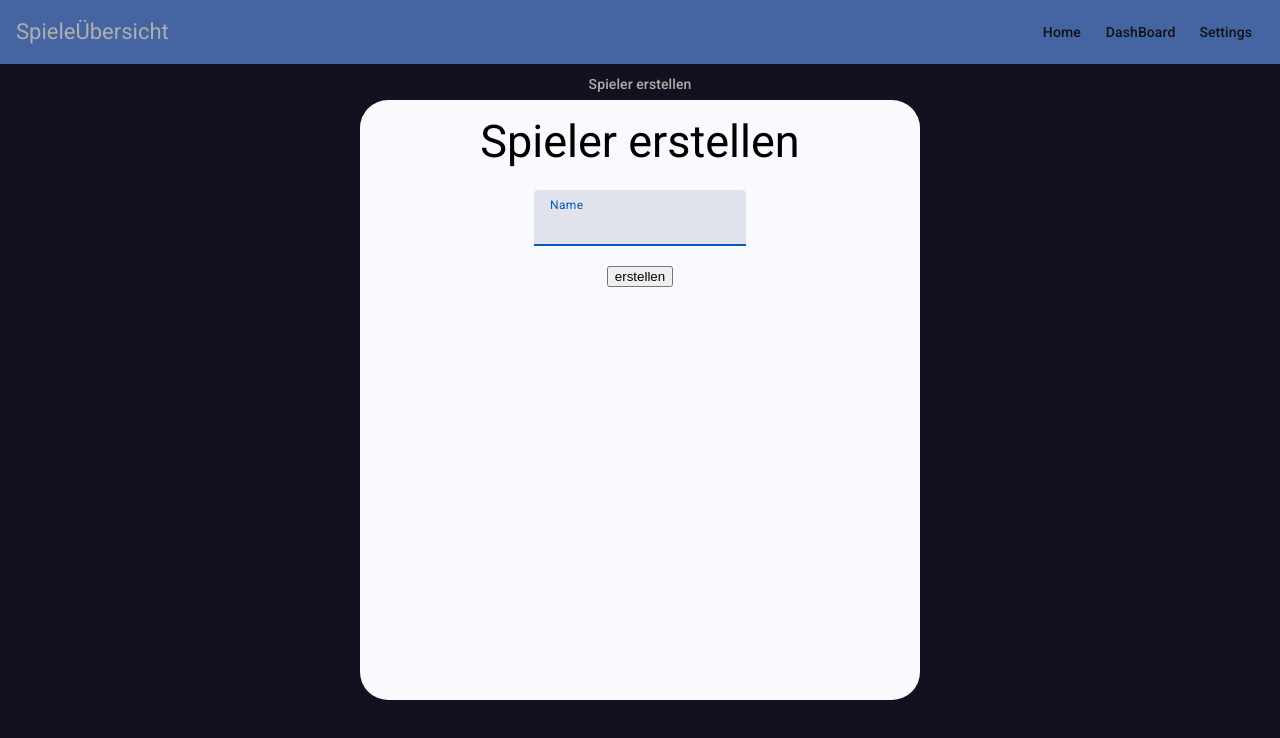
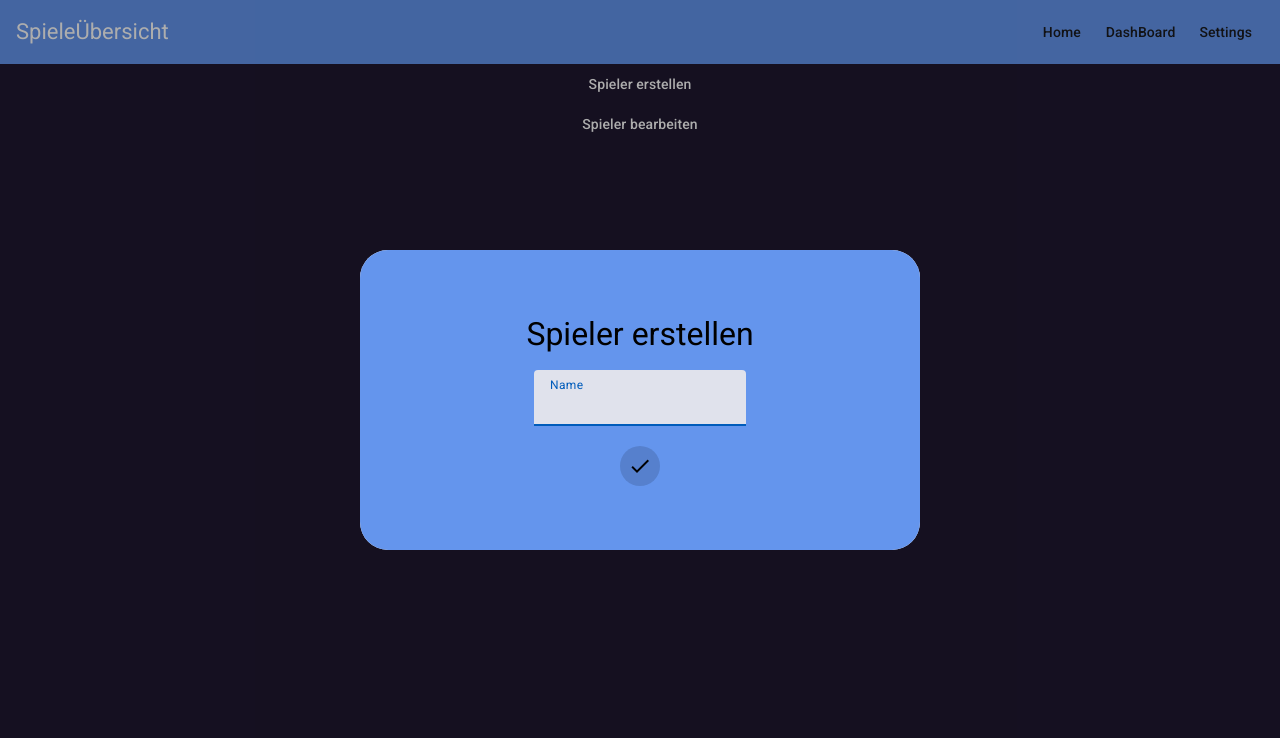
Before and after one commit to IgorStoleski/GameDashboard, an Angular app: page /main/settings in a window 1280 px wide. Both pictures are taken after a click on the button "Spieler erstellen". Shown: the top 738 px of the page. Built offline with nearby package versions, Linux system fonts and the light colour scheme.

Commit message:
some changes

```diff
--- a/src/app/main-content/dashboard/settings/settings.component.ts
+++ b/src/app/main-content/dashboard/settings/settings.component.ts
@@ -19,14 +19,14 @@ export class SettingsComponent {
   openUserDialog() {
     const dialogRef = this.dialog.open(UsersComponent, {
       width: '600px',
-      height: '600px'
+      height: '300px'
     })
   }
 
   openEditDialog() {
     const dialogRef = this.dialog.open(EditUsersComponent, {
       width: '600px',
-      height: '600px'
+      height: '300px'
     })
   }
 
--- a/src/app/main-content/dashboard/settings/users/users.component.html
+++ b/src/app/main-content/dashboard/settings/users/users.component.html
@@ -1,12 +1,12 @@
 <section>
   <div class="title">
-    <h2>Spieler erstellen</h2>
+    <h4>Spieler erstellen</h4>
   </div>
   <div class="player">
     <mat-form-field>
       <mat-label>Name</mat-label>
       <input matInput />
     </mat-form-field>
-    <button>erstellen</button>
+    <button mat-icon-button><mat-icon>done</mat-icon></button>
   </div>
 </section>
--- a/src/app/main-content/dashboard/settings/users/users.component.scss
+++ b/src/app/main-content/dashboard/settings/users/users.component.scss
@@ -1,15 +1,14 @@
 section {
   display: flex;
-    flex-direction: column ;
+  flex-direction: column;
   justify-content: center;
   align-items: center;
+  height: 100vh;
   padding: 16px;
-}
+  background-color: rgb(100, 149, 237);
 
-.title{
+  .title {
     display: flex;
-    justify-content: center;
-    align-items: center;
   }
 
   .player {
@@ -17,4 +16,11 @@ section {
     flex-direction: column;
     justify-content: center;
     align-items: center;
+    button {
+      background-color: rgba(54, 81, 130, 0.3);
+      mat-icon {
+        color: black;
       }
+    }
+  }
+}
```
Also changed, not shown: src/app/shared/services/backend.service.ts (added, +13 -0 lines), src/styles.scss (indentation only), 2 other files (tests, documents, lock files or other folders). Lines whose indentation alone changed are shown as unchanged.
